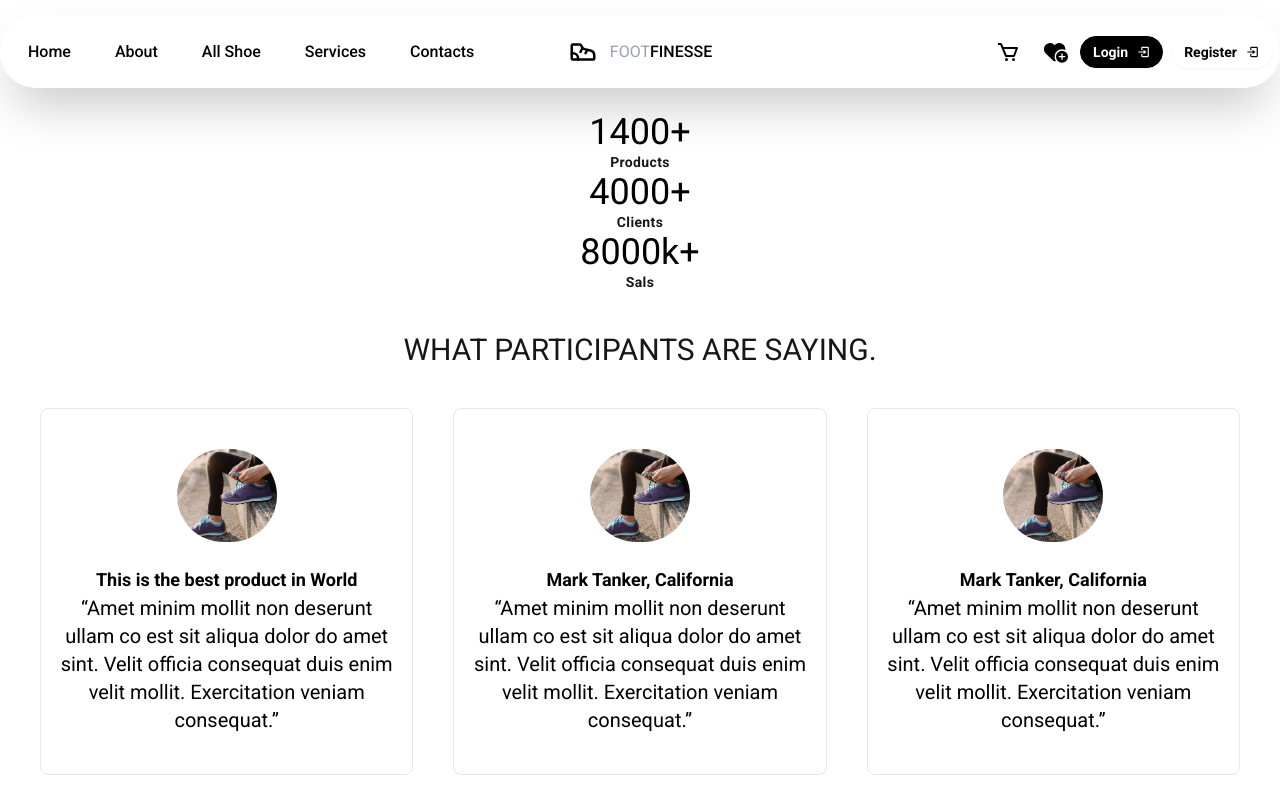
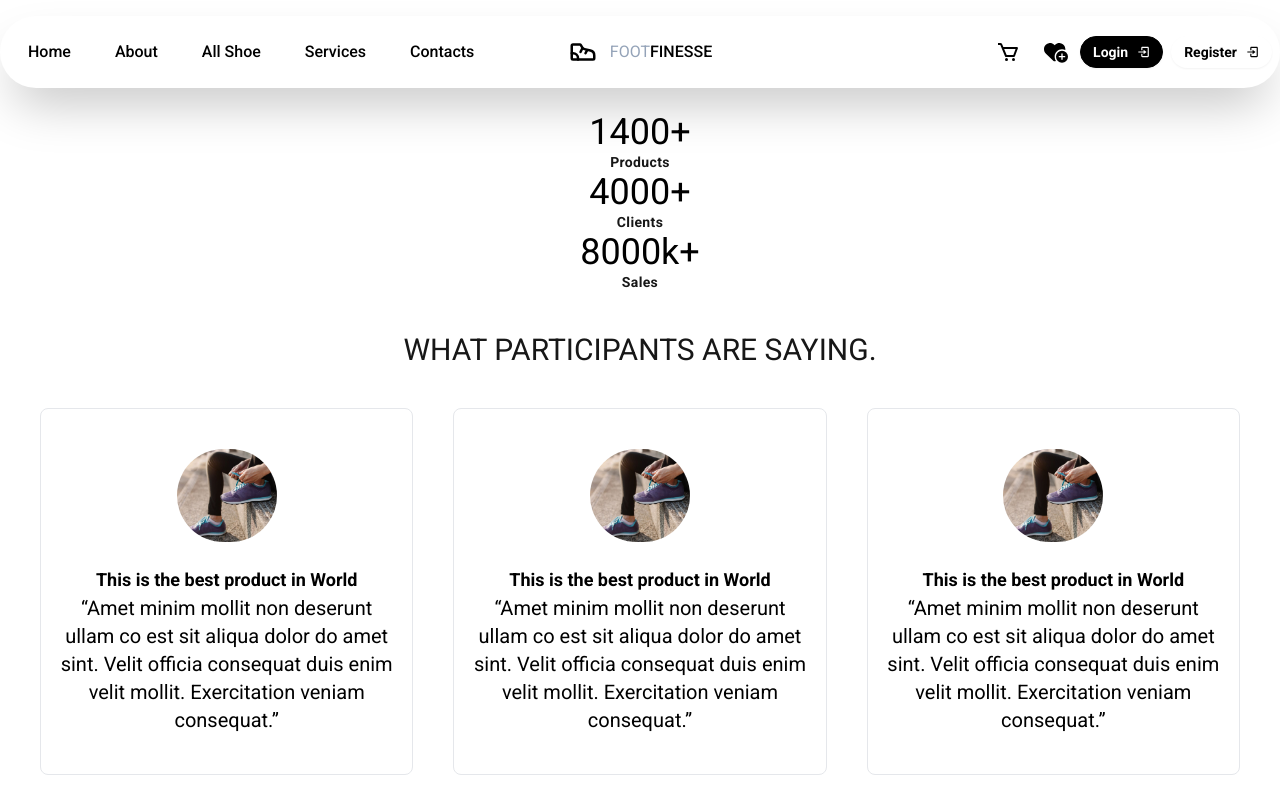
Before and after one commit to EngrMunir/Foot-Finesse, a Next.js app: page /review in a window 1280 px wide. Shown: the top 800 px of the page. Built offline with nearby package versions, Linux system fonts and the light colour scheme; no server answers.

Commit message:
up review

```diff
--- a/src/Components/Review/ReviewChild/ReviewHome.tsx
+++ b/src/Components/Review/ReviewChild/ReviewHome.tsx
@@ -28,7 +28,7 @@ const ReviewHome = () => {
                                 8000k+
                             </dt>
                             <dd className="text-sm font-semibold uppercase tracking-wide text-blue-600 dark:text-blue-500">
-                                Sals
+                                Sales
                             </dd>
                         </dl>
                     </div>
--- a/src/Components/Review/ReviewChild/ReviewSlider/RevuSlid.tsx
+++ b/src/Components/Review/ReviewChild/ReviewSlider/RevuSlid.tsx
@@ -29,7 +29,6 @@ const RevuSlid = () => {
                     </div>
                 </div>
             </section>
-
             <section className="py-10 bg-white sm:py-16 lg:py-24 border border-blue-500 rounded-lg ">
                 <div className="px-4 mx-auto max-w-7xl sm:px-6 lg:px-8">
                     <div className="text-center">
@@ -40,8 +39,9 @@ const RevuSlid = () => {
                             src={img}
                             alt="Mark Tanker"
                         />
+
                         <p className="mt-6 text-lg font-semibold text-black">
-                            Mark Tanker, <span className="font-normal text-gray-600">California</span>
+                            This is the best product in <span className="font-normal text-blue-600"> World</span>
                         </p>
                         <blockquote className="max-w-xl mx-auto mt-7">
                             <p className="text-xl leading-relaxed text-black">
@@ -62,10 +62,8 @@ const RevuSlid = () => {
                             alt="Mark Tanker"
                         />
 
-
-
                         <p className="mt-6 text-lg font-semibold text-black">
-                            Mark Tanker, <span className="font-normal text-gray-600">California</span>
+                            This is the best product in <span className="font-normal text-blue-600"> World</span>
                         </p>
                         <blockquote className="max-w-xl mx-auto mt-7">
                             <p className="text-xl leading-relaxed text-black">
@@ -77,6 +75,8 @@ const RevuSlid = () => {
             </section>
 
 
+
+
         </div>
     );
 };
```
